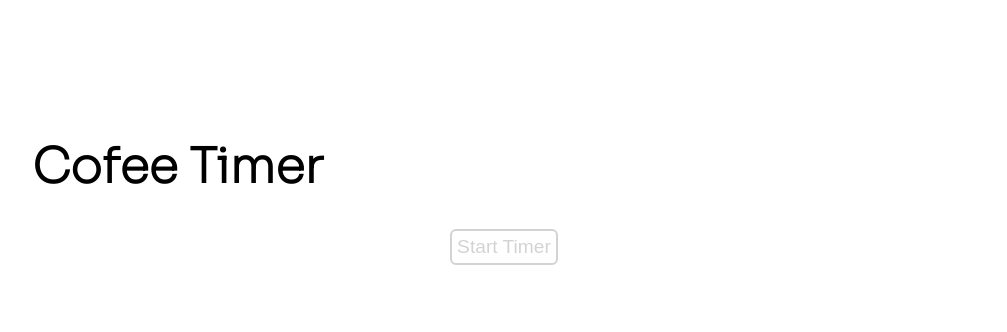
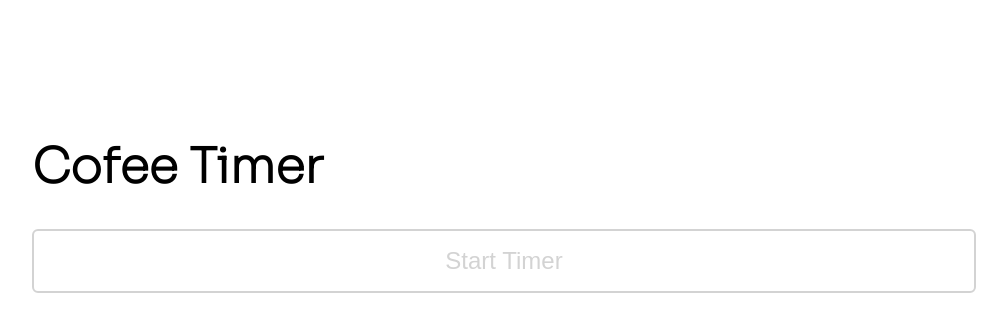
Before and after one commit to nyc4m/coffee-timer, a Vue app: page / in a window 1280 px wide. Shown: the top 332 px of the page, without its empty margins (136-1143 px from the left). Built offline with nearby package versions, Linux system fonts and the light colour scheme.

Commit message:
update styling

```diff
--- a/src/components/CoffeeTimer.vue
+++ b/src/components/CoffeeTimer.vue
@@ -71,6 +71,7 @@ const mainMinutes = computed(() => prefixWith0(mainClock.m))
 .timer
     @include globals.flex-column
     align-items: center
+    gap: 2rem
     &--time
         font-size: 2rem
         &-red
--- a/src/globals.sass
+++ b/src/globals.sass
@@ -1,14 +1,15 @@
 @import url('https://fonts.googleapis.com/css2?family=Sora:wght@200&display=swap')
 
 @mixin button
-  font-size: 1.2rem
-  padding: 0.3rem
+  font-size: 1.5rem
+  padding: 1rem
   background-color: white
   border-color: lightgrey
   color: lightgrey
   border-radius: 6px
   border-style: solid
   border-width: 2px
+  width: 100%
   &:hover
     background-color: #f4f4f4
   &:active
```
